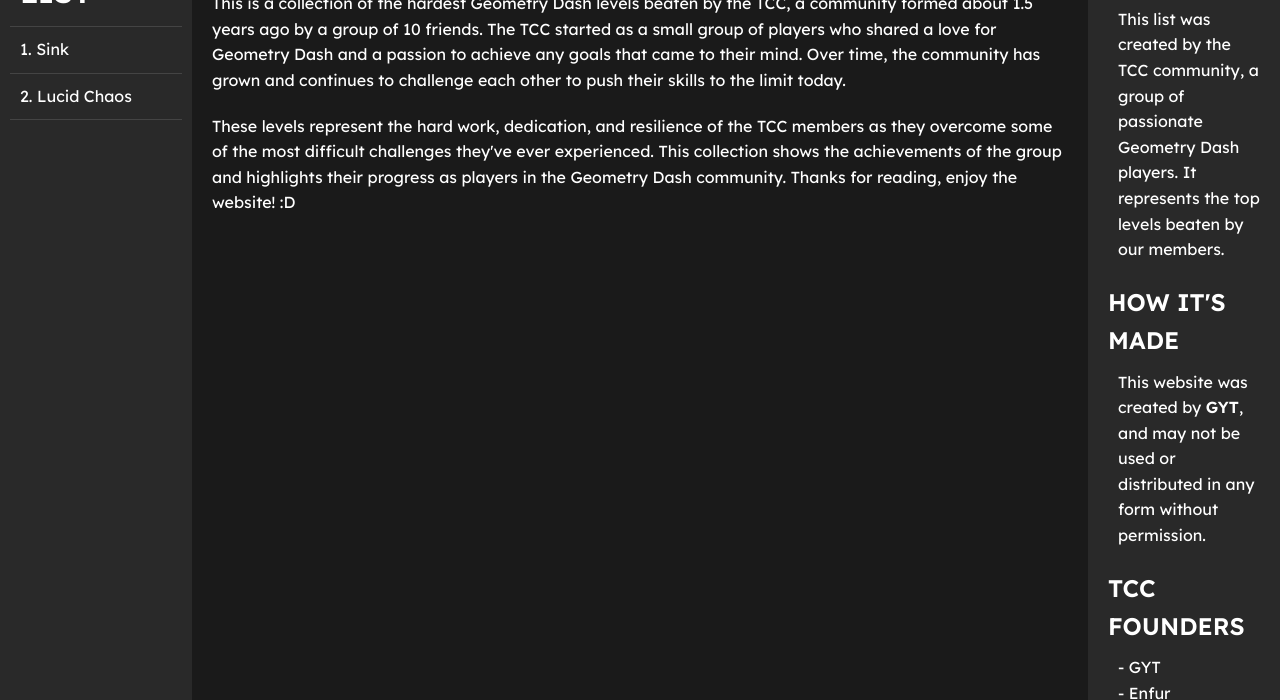
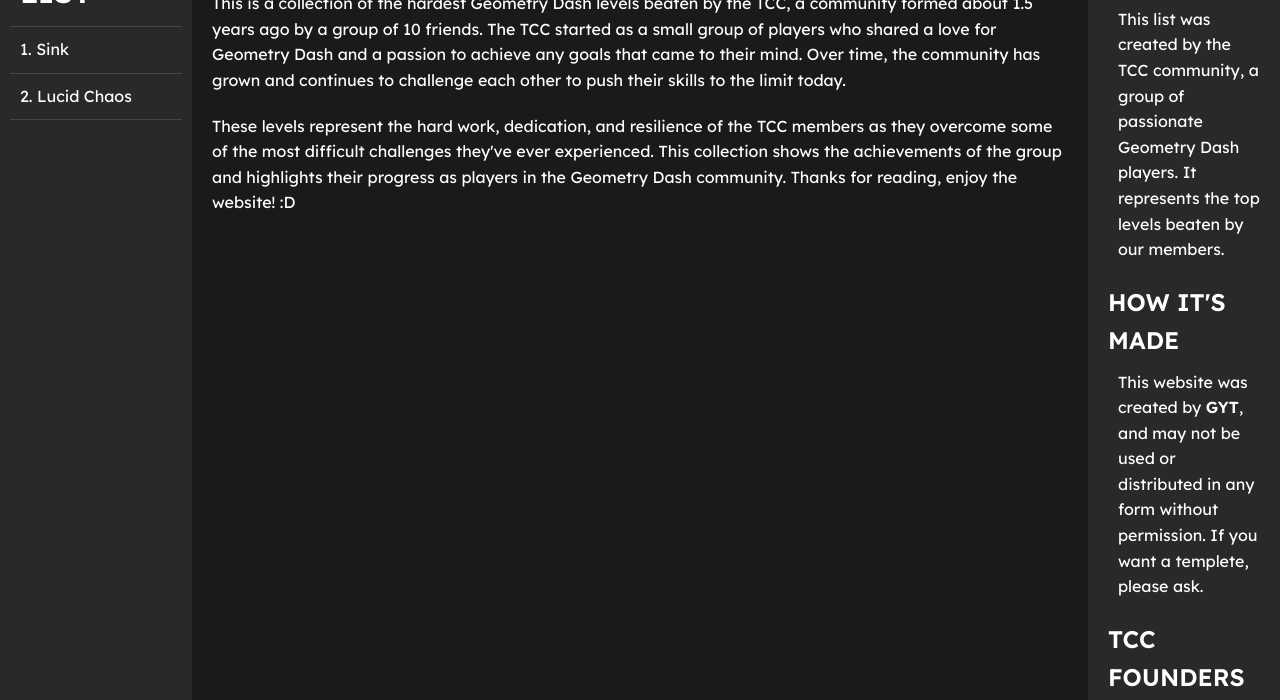
Before and after one commit to TheActualGYT/TCC-List, a plain HTML site: page index.html in a window 1280 px wide. Shown: the part 100-800 px from the top of the page. Drawn offline with Linux system fonts and the light colour scheme.

Commit message:
Update index.html

```diff
--- a/index.html
+++ b/index.html
@@ -190,7 +190,7 @@
         <div class="section">
             <h2>HOW IT'S MADE</h2>
             <ul>
-            <p>This website was created by <a href="https://www.youtube.com/@TheActualGYT" target="_blank"><strong>GYT</strong></a>, and may not be used or distributed in any form without permission.</p>
+            <p>This website was created by <a href="https://www.youtube.com/@TheActualGYT" target="_blank"><strong>GYT</strong></a>, and may not be used or distributed in any form without permission. If you want a templete, please ask.</p>
             </ul>
         </div>
         <div class="section">
```
